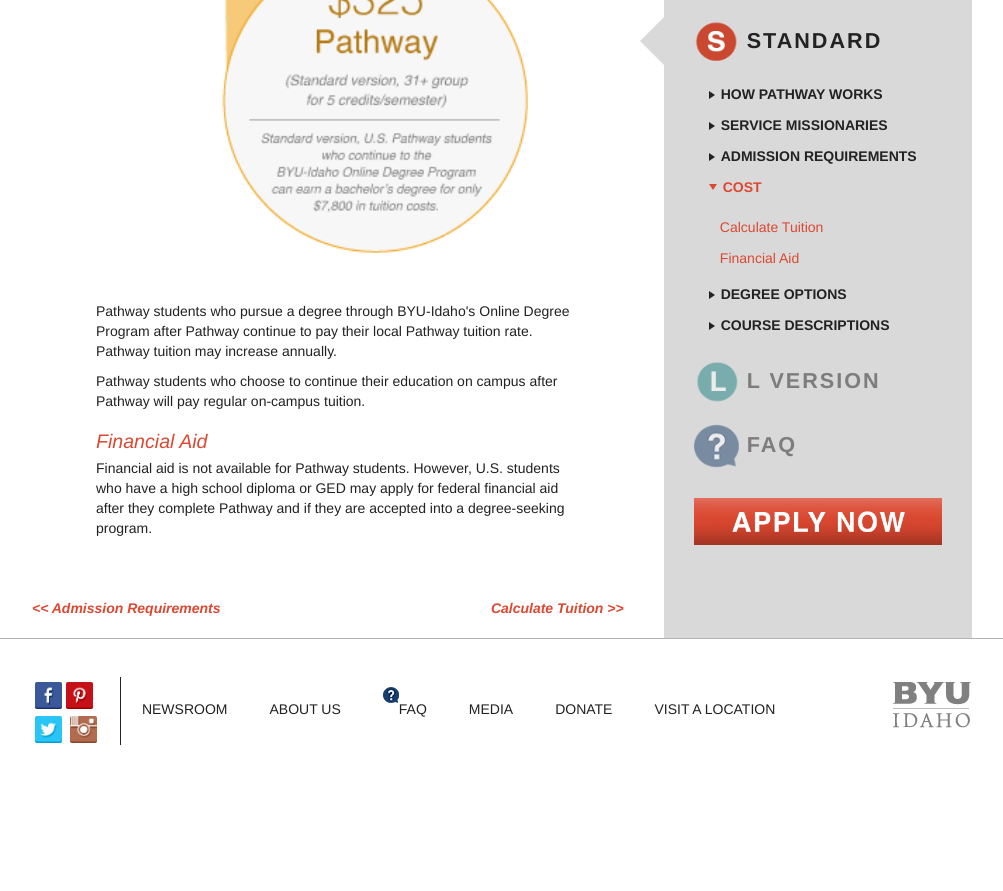
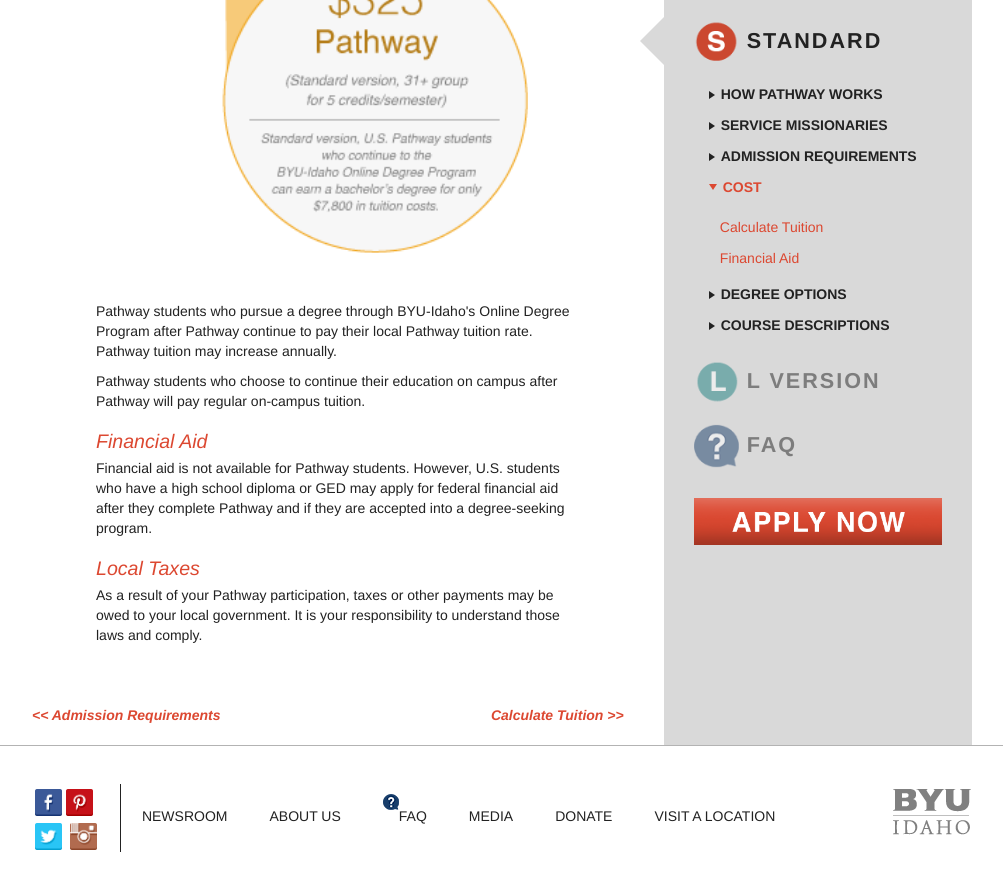
Before and after one commit to gordoman/pathway.lds.org-jekyll, a Jekyll site: the page built from jekyll-source/pages/what_is_pathway/s_version/cost.html, in a window 1280 px wide and 900 px high, scrolled down 1131 px. Shown: the top 891 px of the window, without its empty margins (138-1141 px from the left). Built offline with Jekyll 4.4.1, drawn with Linux system fonts in a browser that asks for light colours; nearby versions of some CDN libraries; before the commit the page ends 1924 px from its top, so only the background shows below that.

Commit message:
added local tax disclaimer

```diff
--- a/jekyll-source/pages/what_is_pathway/l_version/cost.html
+++ b/jekyll-source/pages/what_is_pathway/l_version/cost.html
@@ -35,6 +35,8 @@
 					<p>Pathway students who choose to continue their education on campus after Pathway will pay regular on-campus tuition.</p>
 					<h3 id="FinancialAid" class="p-heading turquoise">Financial Aid</h3>
 					<p>Financial aid is not available for Pathway students. However, U.S. students who have a high school diploma or GED may apply for federal financial aid after they complete Pathway and if they are accepted into a degree-seeking program.</p>
+					<h3 id="LocalTax" class="p-heading turquoise">Local Taxes</h3>
+					<p>As a result of your Pathway participation, taxes or other payments may be owed to your local government. It is your responsibility to understand those laws and comply.</p>
 				</div>
 			</div>
 			<a href="{{site.baseurl}}pages/what_is_pathway/l_version/admission.html" class="previous turquoise"><< Admission Requirements</a>
--- a/jekyll-source/pages/what_is_pathway/s_version/cost.html
+++ b/jekyll-source/pages/what_is_pathway/s_version/cost.html
@@ -35,6 +35,8 @@
 					<p>Pathway students who choose to continue their education on campus after Pathway will pay regular on-campus tuition.</p>
 					<h3 id="FinancialAid" class="p-heading red">Financial Aid</h3>
 					<p>Financial aid is not available for Pathway students. However, U.S. students who have a high school diploma or GED may apply for federal financial aid after they complete Pathway and if they are accepted into a degree-seeking program.</p>
+					<h3 id="LocalTax" class="p-heading red">Local Taxes</h3>
+					<p>As a result of your Pathway participation, taxes or other payments may be owed to your local government. It is your responsibility to understand those laws and comply.</p>
 				</div>
 			</div>
 			<a href="{{site.baseurl}}pages/what_is_pathway/l_version/admission.html" class="previous red"><< Admission Requirements</a>
```
